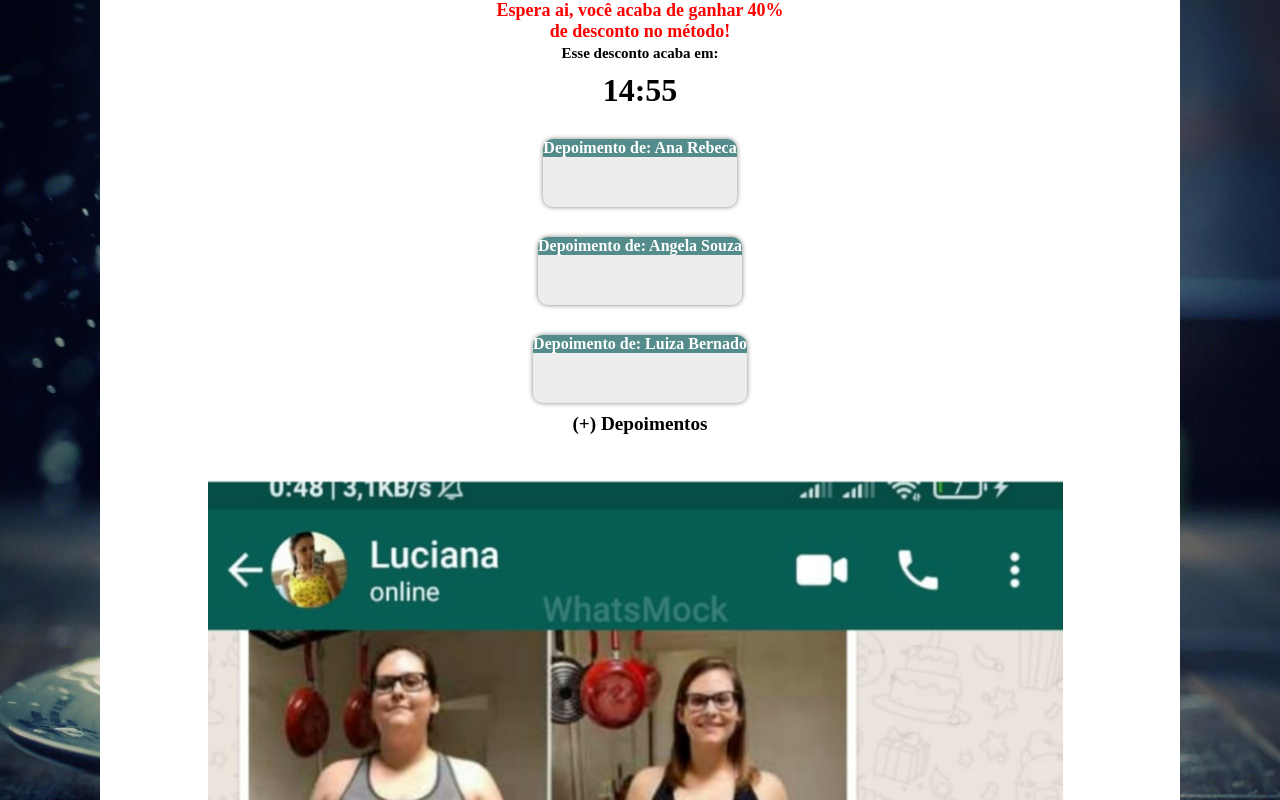
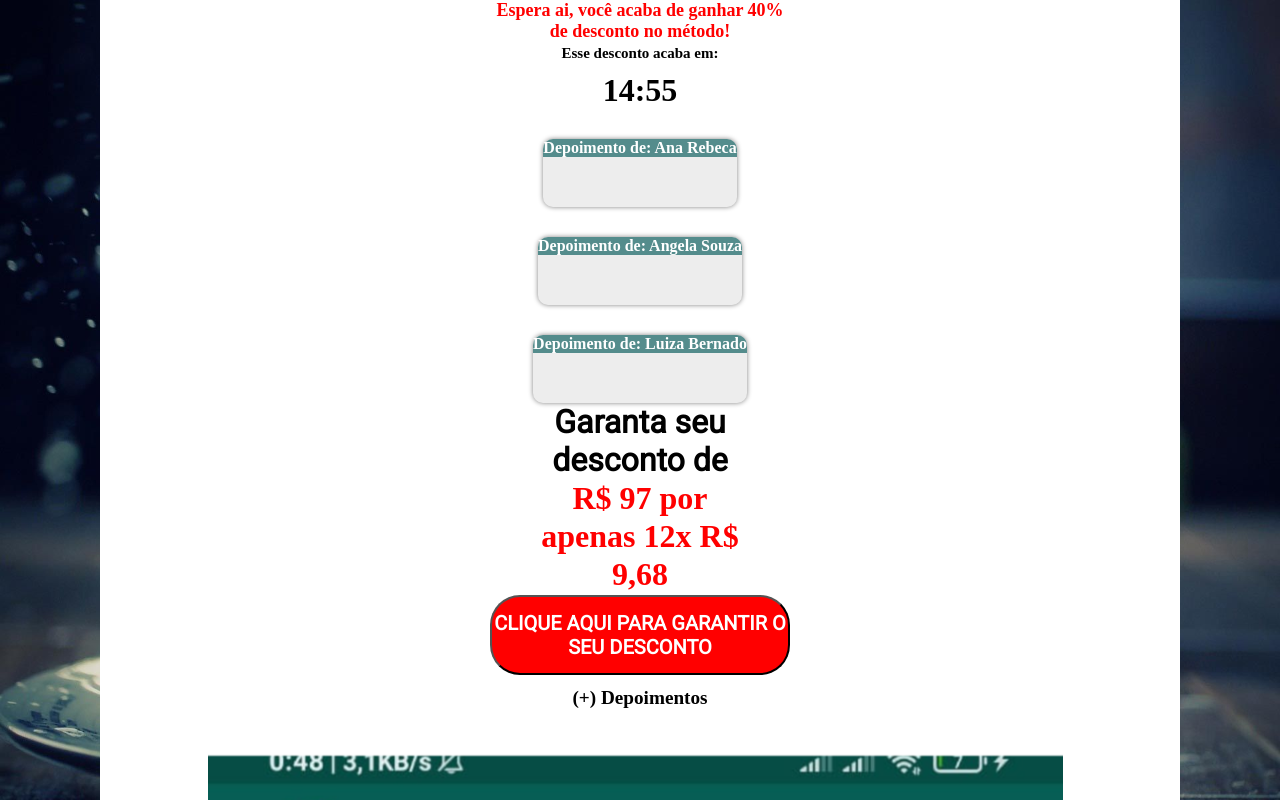
Before and after one commit to pabloykaro/tonico-indiano, a React (Create React App) app: page /desconto in a window 1280 px wide. Shown: the top 800 px of the page. Built offline with nearby package versions, Linux system fonts and the light colour scheme; a web font is replaced by a local one.

Commit message:
tonico-indiano

```diff
--- a/src/pages/Desconto/index.js
+++ b/src/pages/Desconto/index.js
@@ -51,6 +51,10 @@ return (
             </div>
              );
          })}
+          <div className='button-create'>
+             <h1 className='desconto-title'>Garanta seu desconto de <span className='text-desc'>R$ 97 por apenas 12x R$ 9,68</span></h1>
+         </div>
+           <button onClick={() => openInNewTab('https://pay.hotmart.com/C70363347R?off=rnsce9yj&checkoutMode=10&bid=1654350158074')} className='button-desc'>CLIQUE AQUI PARA GARANTIR O SEU DESCONTO</button>
         <div className='slides'>
             <div className='content-header-top'><h1>(+) Depoimentos</h1></div>
        <img className="slides-img" src={imgOne}/>
@@ -59,9 +63,9 @@ return (
         </div>
 
          <div className='button-create'>
-             <h1 className='desconto-title'>Garanta seu desconto de <span className='text-desc'>R$ 97 por apenas 12x R$ 6,73</span></h1>
+             <h1 className='desconto-title'>Garanta seu desconto de <span className='text-desc'>R$ 97 por apenas 12x R$ 9,68</span></h1>
          </div>
-           <button onClick={() => openInNewTab('https://pay.hotmart.com/C70363347R?off=wc4jc8e5&checkoutMode=10&bid=1653075296707')} className='button-desc'>CLIQUE AQUI PARA GARANTIR O SEU DESCONTO</button>
+           <button onClick={() => openInNewTab('https://pay.hotmart.com/C70363347R?off=rnsce9yj&checkoutMode=10&bid=1654350158074')} className='button-desc'>CLIQUE AQUI PARA GARANTIR O SEU DESCONTO</button>
          <img src={bonus} className="id-image"/>
          <div className='garantia'>
              <img className='selo-garantia' src={selo}/>
```
